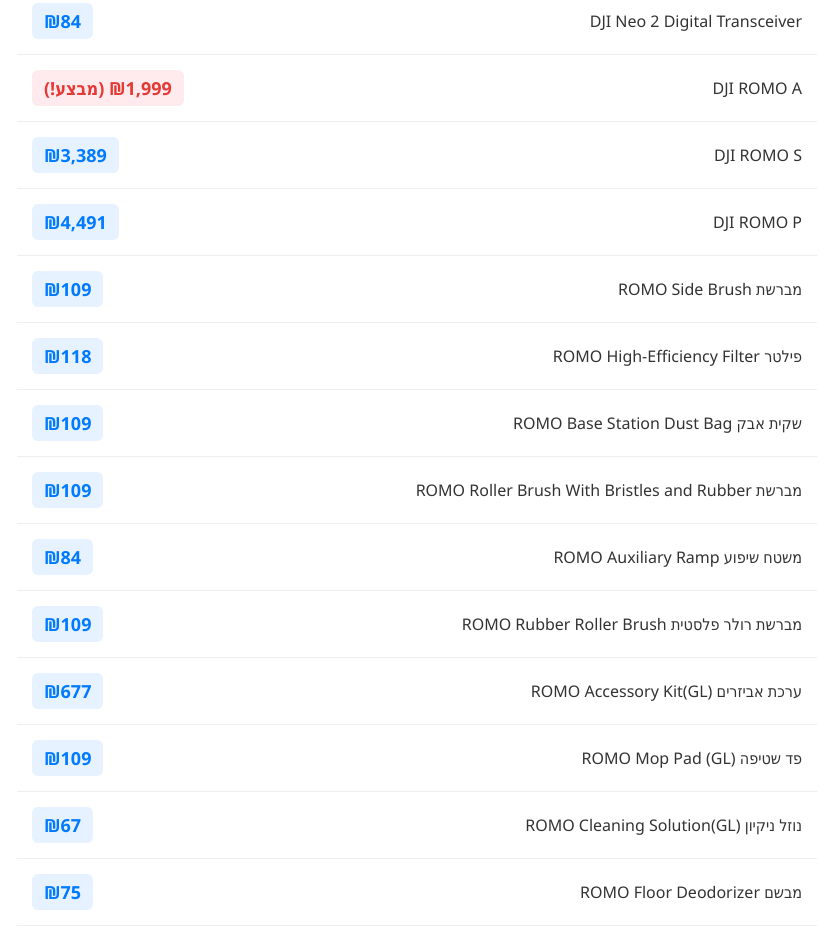
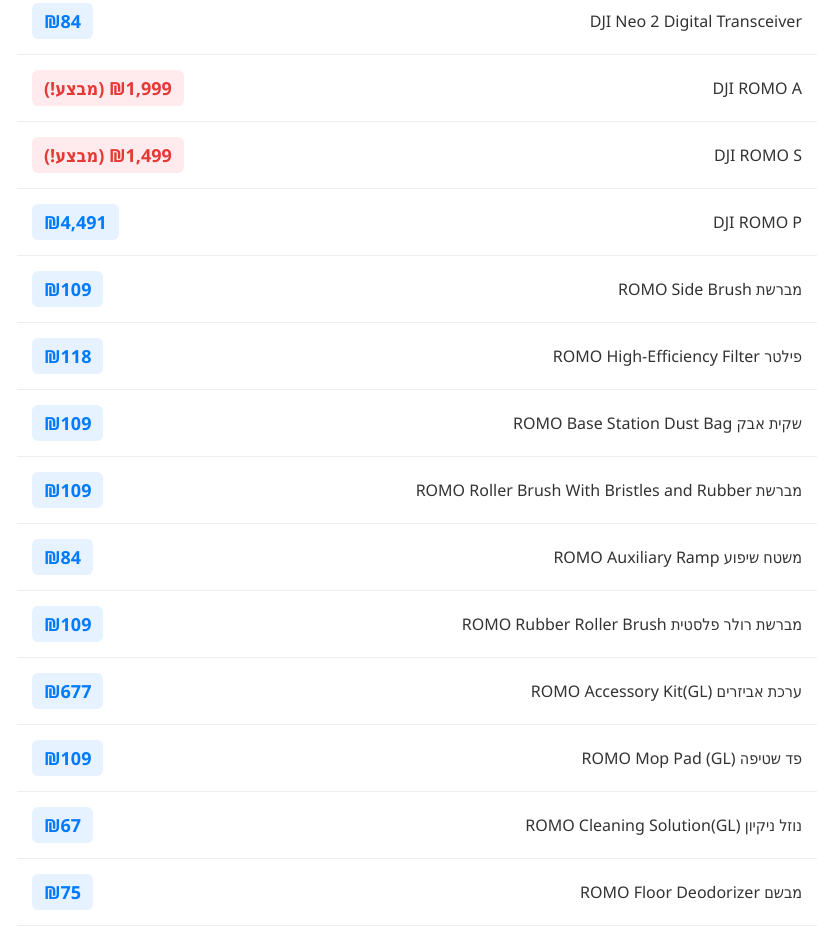
Before and after one commit to Ranmiz134/EILAT_PRICES, a plain HTML site: page index.html in a window 1280 px wide. Shown: the part 5504-6441 px from the top of the page, without its empty margins (223-1056 px from the left). Drawn offline with Linux system fonts and the light colour scheme.

Commit message:
Add files via upload

```diff
--- a/index.html
+++ b/index.html
@@ -105,7 +105,7 @@
         <li class="product-item"><span class="product-name">עדשת מאקרו OSMO ACTION 6 MACRO LENS LENS</span><span class="product-price">₪626</span></li>
         <li class="product-item"><span class="product-name">DJI Neo 2 Digital Transceiver</span><span class="product-price">₪84</span></li>
         <li class="product-item"><span class="product-name">DJI ROMO A</span><span class="product-price sale">₪1,999 (מבצע!)</span></li>
-        <li class="product-item"><span class="product-name">DJI ROMO S</span><span class="product-price">₪3,389</span></li>
+        <li class="product-item"><span class="product-name">DJI ROMO S</span><span class="product-price sale">₪1,499 (מבצע!)</span></li>
         <li class="product-item"><span class="product-name">DJI ROMO P</span><span class="product-price">₪4,491</span></li>
         <li class="product-item"><span class="product-name">מברשת ROMO Side Brush</span><span class="product-price">₪109</span></li>
         <li class="product-item"><span class="product-name">פילטר ROMO High-Efficiency Filter</span><span class="product-price">₪118</span></li>
```
